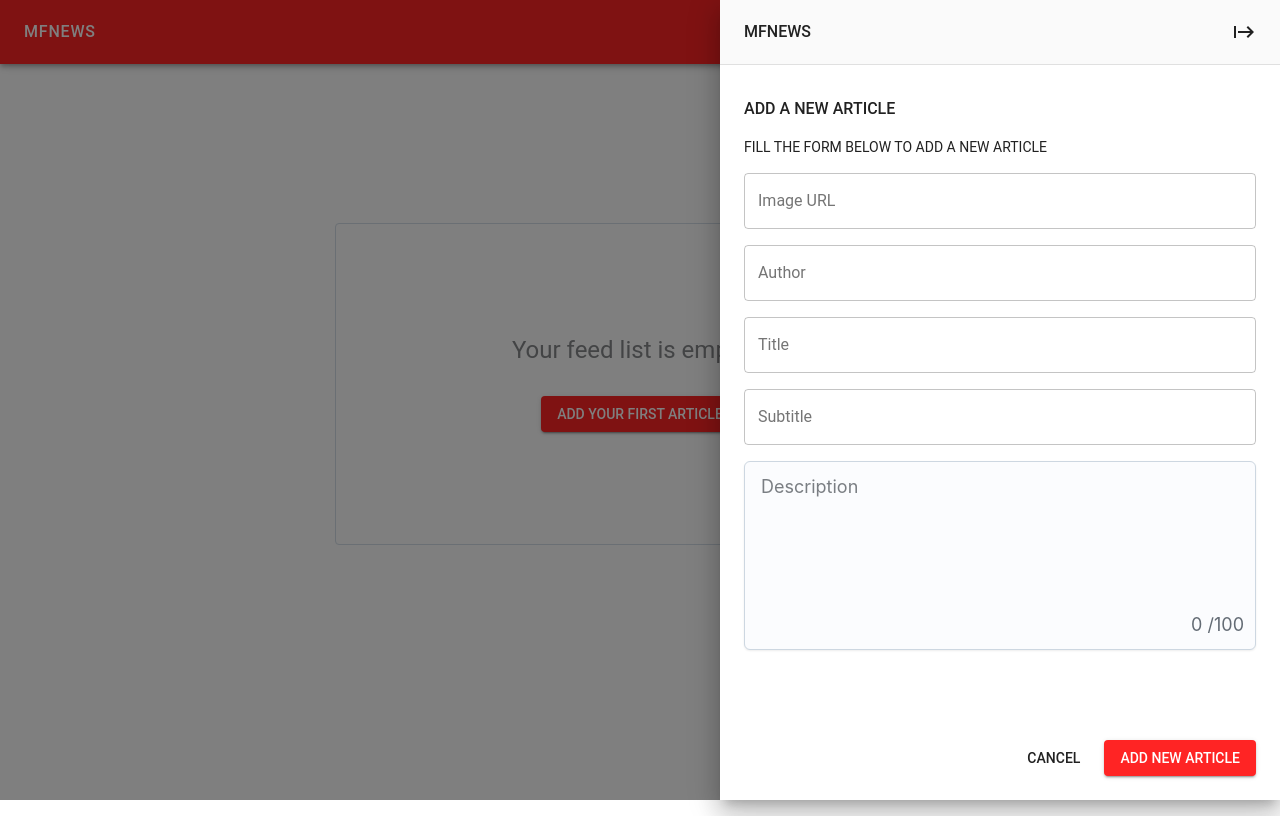
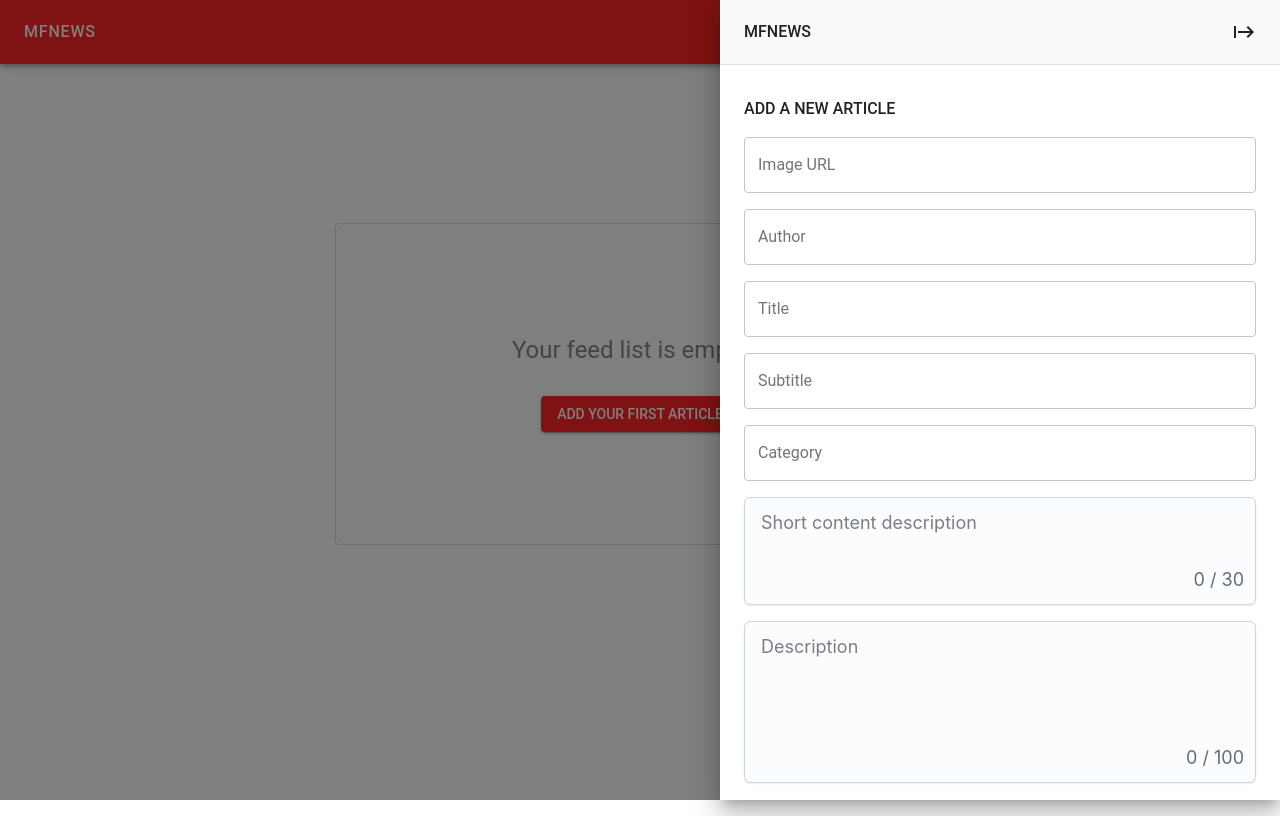
Before and after one commit to sjcuello/MFNews-frontend, a React (Vite) app: page / in a window 1280 px wide. Both pictures are taken after a click on the button "ADD YOUR FIRST ARTICLE". Built offline with nearby package versions, Linux system fonts and the light colour scheme; no server answers; a web font is replaced by a local one.

Commit message:
Drawer updated

```diff
--- a/src/components/drawer/index.tsx
+++ b/src/components/drawer/index.tsx
@@ -35,6 +35,8 @@ const Drawer = () => {
     description: '',
     imageUrl: '',
     author: '',
+    content: '',
+    category: ''
   } : itemDrawer;
 
   const formik = useFormik({
@@ -98,9 +100,6 @@ const Drawer = () => {
             <Typography variant="body1" fontWeight="500" className={styles.drawerTitle}>
               {isNewItem ? 'Add a new article' : 'Edit existing article'}
             </Typography>
-            <Typography variant="body2" fontWeight="400" className={styles.drawerTitle}>
-              {`Fill the form below to ${isNewItem? 'add a new article' : 'edit an existing one'}`}
-            </Typography>
             <form onSubmit={formik.handleSubmit} onReset={formik.handleReset} className={styles.form}>
               <Box className={styles.formInputs}>
                 <TextField
@@ -147,11 +146,43 @@ const Drawer = () => {
                   error={formik.touched.subtitle && Boolean(formik.errors.subtitle)}
                   helperText={formik.touched.subtitle && formik.errors.subtitle}
                 />
+                <TextField
+                  fullWidth
+                  id="category"
+                  name="category"
+                  label="Category"
+                  value={formik.values.category}
+                  onChange={formik.handleChange}
+                  onBlur={formik.handleBlur}
+                  error={formik.touched.category && Boolean(formik.errors.category)}
+                  helperText={formik.touched.category && formik.errors.category}
+                />
+                <CssVarsProvider>
+                  <Textarea
+                    id="content"
+                    name="content"
+                    minRows={1}
+                    size="lg"
+                    variant="outlined"
+                    value={formik.values.content}
+                    onChange={formik.handleChange}
+                    onBlur={formik.handleBlur}
+                    error={formik.touched.content && Boolean(formik.errors.content)}
+                    placeholder="Short content description"
+                    endDecorator={
+                      <Box className={styles.charCounter}>
+                        <p>
+                          {formik.values.content.length} / 30
+                        </p>
+                      </Box>
+                    }
+                  />
+                </CssVarsProvider>
                 <CssVarsProvider>
                   <Textarea
                     id="description"
                     name="description"
-                    minRows={4}
+                    minRows={3}
                     size="lg"
                     variant="outlined"
                     value={formik.values.description}
@@ -162,7 +193,7 @@ const Drawer = () => {
                     endDecorator={
                       <Box className={styles.charCounter}>
                         <p>
-                          {formik.values.description.length} /100
+                          {formik.values.description.length} / 100
                         </p>
                       </Box>
                     }
--- a/src/validations/item.validation.ts
+++ b/src/validations/item.validation.ts
@@ -29,5 +29,6 @@ export const articleValidationSchema = (excludedNames: string[]) =>
     content: yup
       .string()
       .required('Content is required')
-      .notOneOf(excludedNames, ({ value }) => `${value} is not allowed`),
+      .notOneOf(excludedNames, ({ value }) => `${value} is not allowed`)
+      .max(30, 'Content is too long. Max 30 characters'),
   });
```
